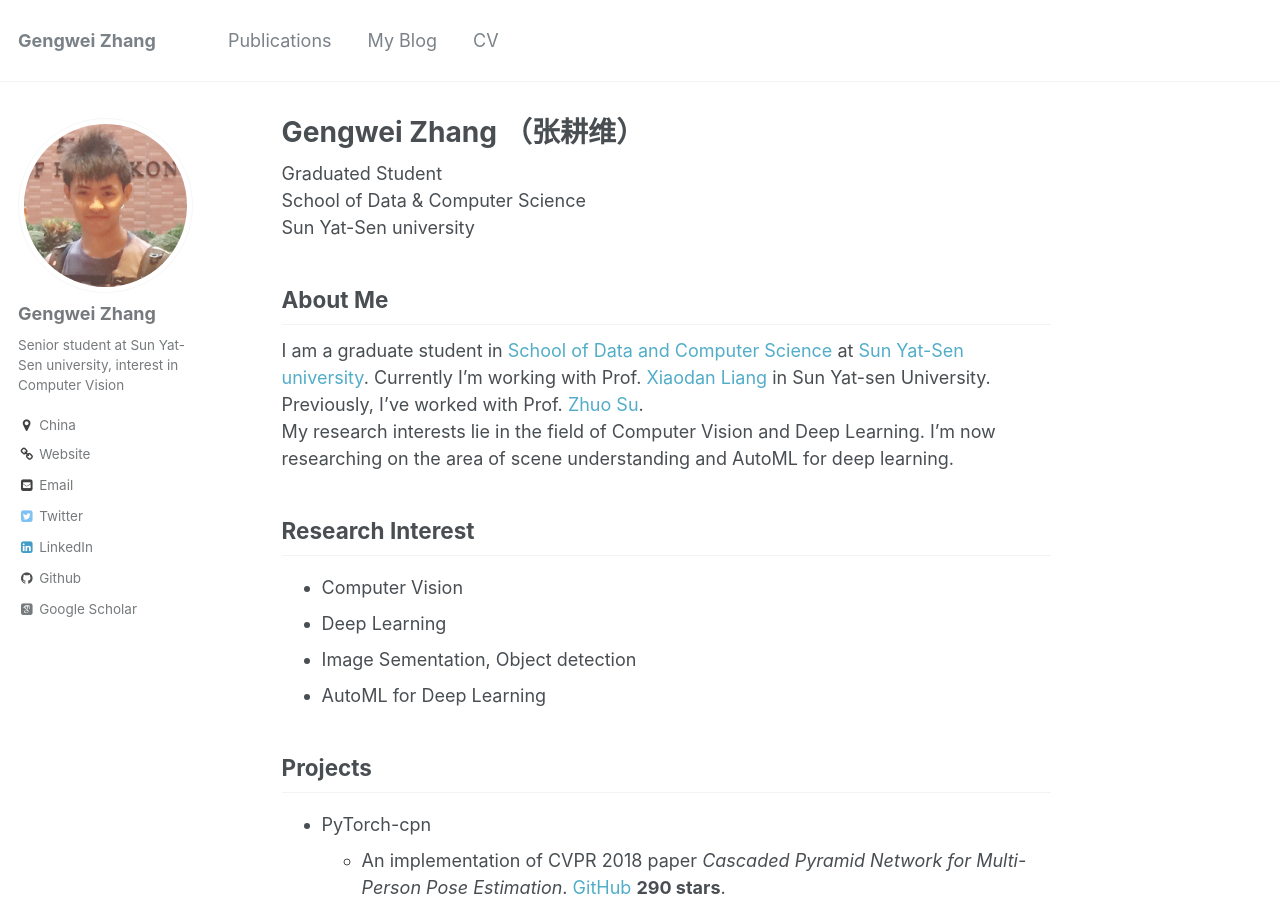
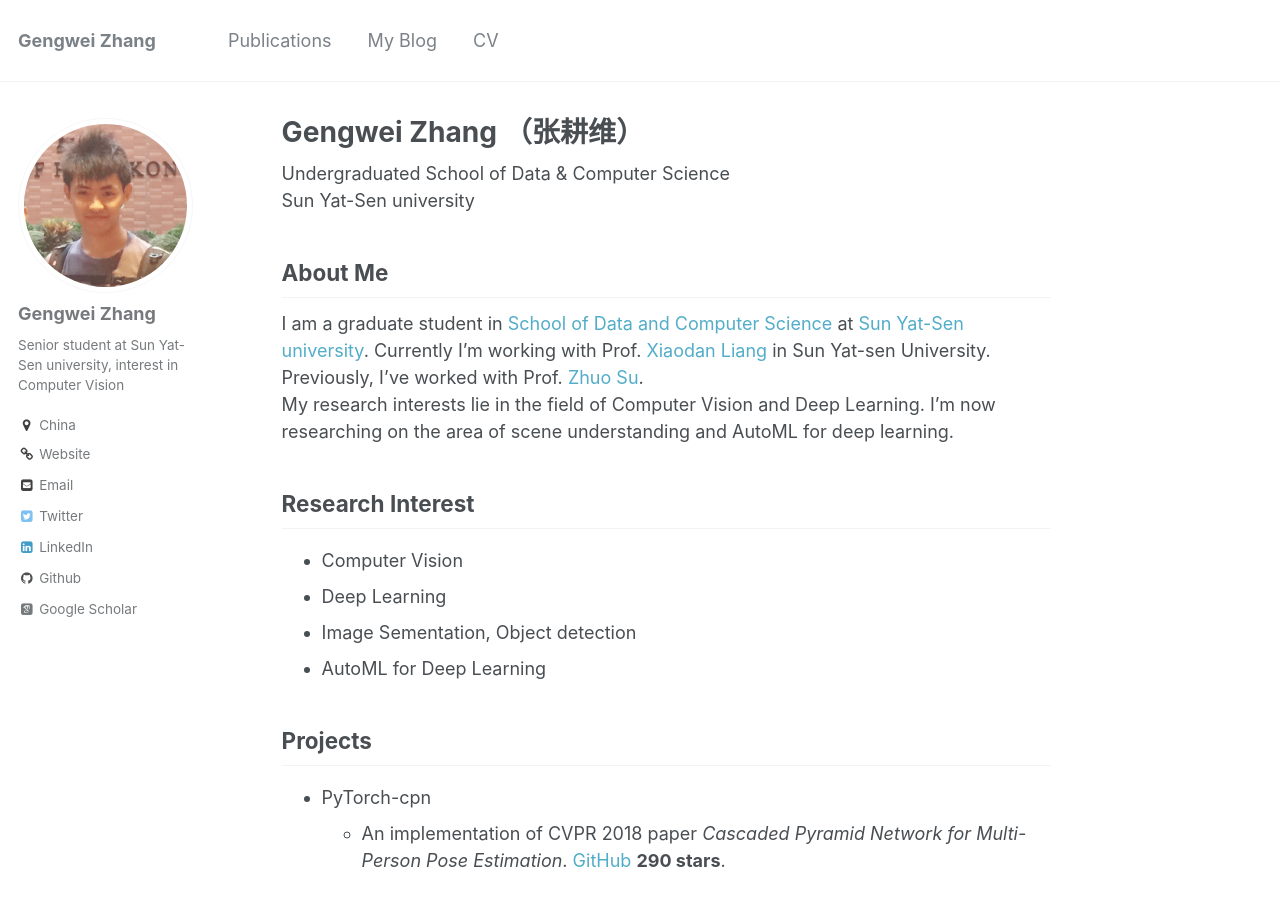
Before and after one commit to GengDavid/gengdavid.github.io, a Jekyll site: the page built from _pages/about.md, in a window 1280 px wide and 900 px high. Built offline with Jekyll 4.4.1, drawn with Linux system fonts in a browser that asks for light colours; some web fonts are replaced.

Commit message:
Update about.md

```diff
--- a/_pages/about.md
+++ b/_pages/about.md
@@ -8,7 +8,7 @@ redirect_from:
   - /about.html
 ---
 
-Graduated Student
+Undergraduated
 School of Data & Computer Science
 Sun Yat-Sen university
 
```
